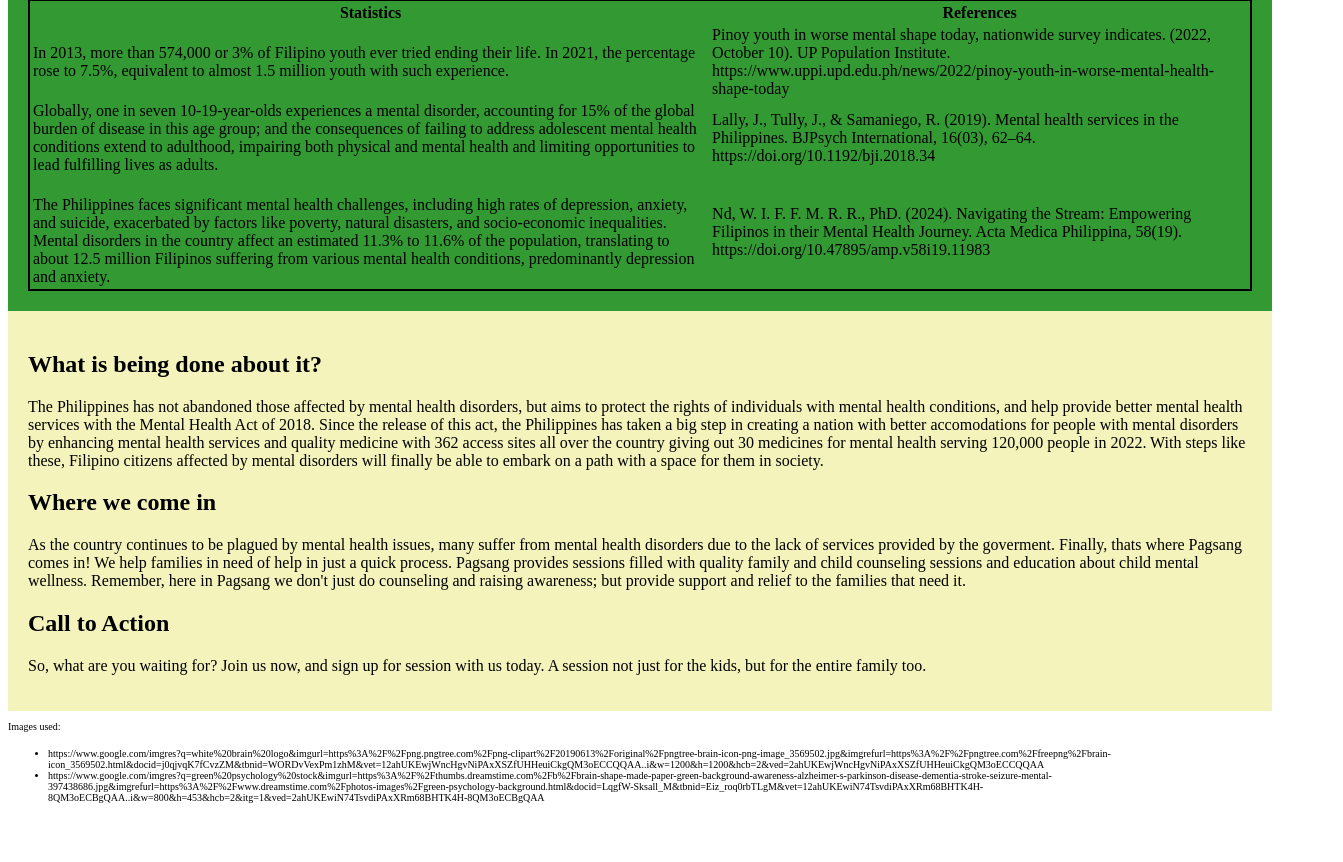
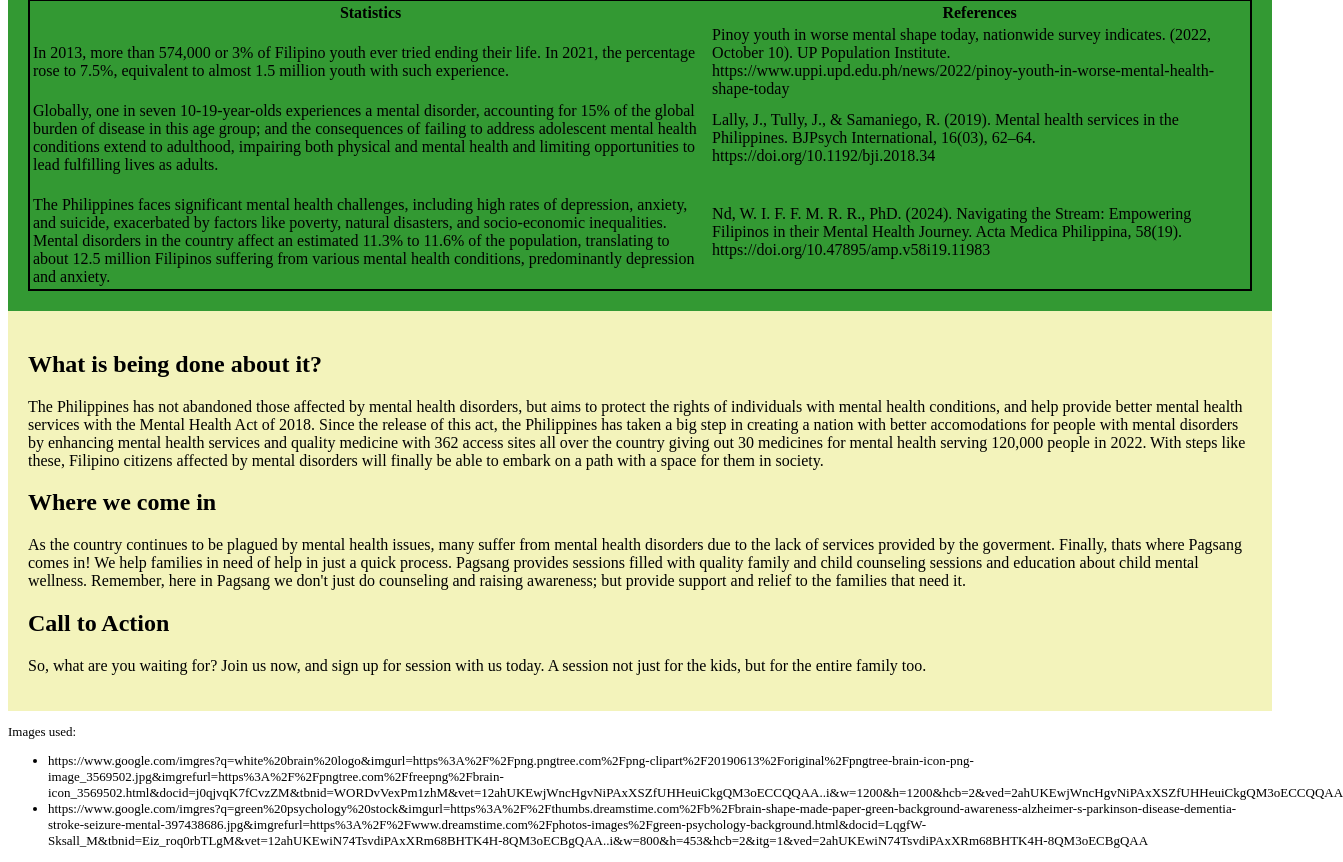
Before and after one commit to farlin101514-stack/PROJECT-CS, a plain HTML site: page index.html in a window 1280 px wide. Shown: the part 730-1592 px from the top of the page, 1343 px wide, since content can reach past the window. Before the commit the page ends 1549 px from the top, so only its background shows below. Drawn offline with Linux system fonts and the light colour scheme.

Commit message:
Update index.html

```diff
--- a/index.html
+++ b/index.html
@@ -60,10 +60,10 @@
     <p>So, what are you waiting for? Join us now, and sign up for session with us today. A session not just for the kids, but for the entire family too. </p>
     </div>
 
-    <p style="font-size: x-small;">Images used:</p>
-    <ul>
-        <li style="font-size: x-small;">https://www.google.com/imgres?q=white%20brain%20logo&imgurl=https%3A%2F%2Fpng.pngtree.com%2Fpng-clipart%2F20190613%2Foriginal%2Fpngtree-brain-icon-png-image_3569502.jpg&imgrefurl=https%3A%2F%2Fpngtree.com%2Ffreepng%2Fbrain-icon_3569502.html&docid=j0qjvqK7fCvzZM&tbnid=WORDvVexPm1zhM&vet=12ahUKEwjWncHgvNiPAxXSZfUHHeuiCkgQM3oECCQQAA..i&w=1200&h=1200&hcb=2&ved=2ahUKEwjWncHgvNiPAxXSZfUHHeuiCkgQM3oECCQQAA</li>
-        <li style="font-size: x-small;">https://www.google.com/imgres?q=green%20psychology%20stock&imgurl=https%3A%2F%2Fthumbs.dreamstime.com%2Fb%2Fbrain-shape-made-paper-green-background-awareness-alzheimer-s-parkinson-disease-dementia-stroke-seizure-mental-397438686.jpg&imgrefurl=https%3A%2F%2Fwww.dreamstime.com%2Fphotos-images%2Fgreen-psychology-background.html&docid=LqgfW-Sksall_M&tbnid=Eiz_roq0rbTLgM&vet=12ahUKEwiN74TsvdiPAxXRm68BHTK4H-8QM3oECBgQAA..i&w=800&h=453&hcb=2&itg=1&ved=2ahUKEwiN74TsvdiPAxXRm68BHTK4H-8QM3oECBgQAA</li>
+    <p style="font-size: small;">Images used:</p>
+    <ul style="font-size: small;">
+        <li>https://www.google.com/imgres?q=white%20brain%20logo&imgurl=https%3A%2F%2Fpng.pngtree.com%2Fpng-clipart%2F20190613%2Foriginal%2Fpngtree-brain-icon-png-image_3569502.jpg&imgrefurl=https%3A%2F%2Fpngtree.com%2Ffreepng%2Fbrain-icon_3569502.html&docid=j0qjvqK7fCvzZM&tbnid=WORDvVexPm1zhM&vet=12ahUKEwjWncHgvNiPAxXSZfUHHeuiCkgQM3oECCQQAA..i&w=1200&h=1200&hcb=2&ved=2ahUKEwjWncHgvNiPAxXSZfUHHeuiCkgQM3oECCQQAA</li>
+        <li>https://www.google.com/imgres?q=green%20psychology%20stock&imgurl=https%3A%2F%2Fthumbs.dreamstime.com%2Fb%2Fbrain-shape-made-paper-green-background-awareness-alzheimer-s-parkinson-disease-dementia-stroke-seizure-mental-397438686.jpg&imgrefurl=https%3A%2F%2Fwww.dreamstime.com%2Fphotos-images%2Fgreen-psychology-background.html&docid=LqgfW-Sksall_M&tbnid=Eiz_roq0rbTLgM&vet=12ahUKEwiN74TsvdiPAxXRm68BHTK4H-8QM3oECBgQAA..i&w=800&h=453&hcb=2&itg=1&ved=2ahUKEwiN74TsvdiPAxXRm68BHTK4H-8QM3oECBgQAA</li>
     </ul>
 </body>
 
```
